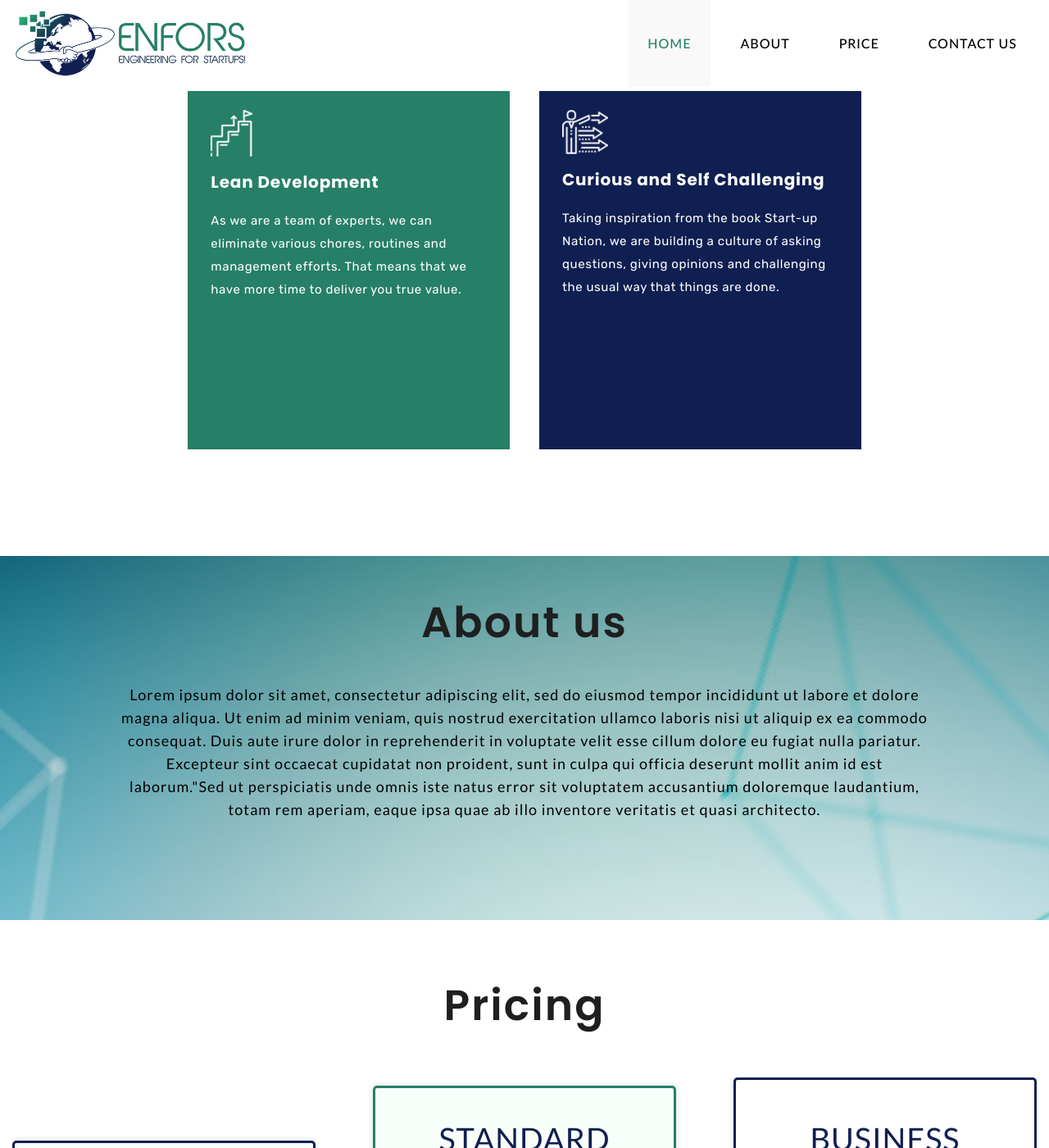
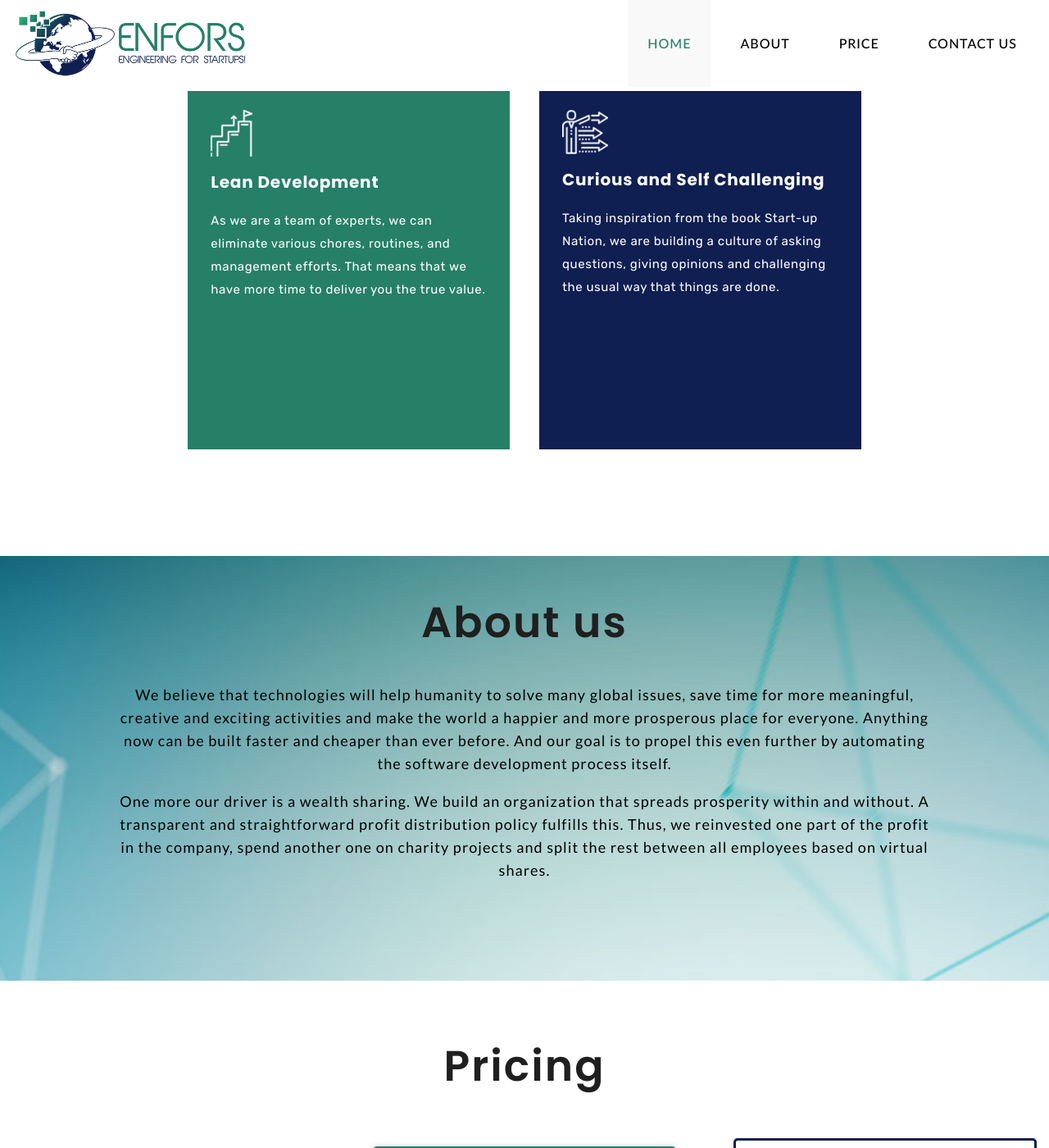
Before and after one commit to chachik/chachik.github.io, a Jekyll site: the page built from index.html, in a window 1280 px wide and 1400 px high, scrolled down 1338 px. Shown: the whole window at 82% size. Built offline with Jekyll 4.4.1, drawn with Linux system fonts in a browser that asks for light colours; some web fonts are replaced; Markdown is read by kramdown in place of the engine named in the settings; some of the changed text lies outside the part shown.

Commit message:
About content added.

```diff
--- a/index.html
+++ b/index.html
@@ -74,7 +74,7 @@ layout: default
 								<h3 class="title h4">Specialized for Startups</h3>
 							</div>
 							<div class="text-holder">
-								<p>Our mindset, skills and approach are fully optimized for start-ups. By working together with you we move fast and break things. We believe that 'done' is better than 'perfect'. We craft every release as a micro MVP and use open source solutions. We entirely concentrate on your needs and specifics.</p>
+								<p>Our mindset, skills, and approach are fully optimized for start-ups. By working together with you we move fast and break things. We believe that 'done' is better than 'perfect'. We craft every release as a micro MVP and use open source solutions. We entirely concentrate on your needs and specifics.</p>
 							</div>
 						</li>
 						<li>
@@ -96,7 +96,7 @@ layout: default
 								<h3 class="title h4">Experience and Proficiency</h3>
 							</div>
 							<div class="text-holder">
-								<p>With each passing year, a single developer becomes able to produce much more value because of an increasing maturity of available tools, frameworks and libraries. That said, in order to leverage the maximum power of state-of-the-art te chnologies, engineers have to be true experts. And so our teams consist only of senior experienced engineers.</p>
+								<p>With each passing year, a single developer becomes able to produce much more value because of an increasing maturity of available tools, frameworks, and libraries. That said, in order to leverage the maximum power of state-of-the-art technologies, engineers have to be true experts. And so our teams consist only of senior experienced engineers.</p>
 							</div>
 						</li>
 						<li>
@@ -107,7 +107,7 @@ layout: default
 								<h3 class="title h4">Lean Development</h3>
 							</div>
 							<div class="text-holder">
-								<p>As we are a team of experts, we can eliminate various chores, routines and management efforts. That means that we have more time to deliver you true value.</p>
+								<p>As we are a team of experts, we can eliminate various chores, routines, and management efforts. That means that we have more time to deliver you the true value.</p>
 							</div>
 						</li>
 						<li>
@@ -131,7 +131,8 @@ layout: default
 						<h2 class="title h1">About us</h2>
 					</header>
 					<div class="text-box">
-						<p>Lorem ipsum dolor sit amet, consectetur adipiscing elit, sed do eiusmod tempor incididunt ut labore et dolore magna aliqua. Ut enim ad minim veniam, quis nostrud exercitation ullamco laboris nisi ut aliquip ex ea commodo consequat. Duis aute irure dolor in reprehenderit in voluptate velit esse cillum dolore eu fugiat nulla pariatur. Excepteur sint occaecat cupidatat non proident, sunt in culpa qui officia deserunt mollit anim id est laborum."Sed ut perspiciatis unde omnis iste natus error sit voluptatem accusantium doloremque laudantium, totam rem aperiam, eaque ipsa quae ab illo inventore veritatis et quasi architecto.</p>
+						<p>We believe that technologies will help humanity to solve many global issues, save time for more meaningful, creative and exciting activities and make the world a happier and more prosperous place for everyone. Anything now can be built faster and cheaper than ever before. And our goal is to propel this even further by automating the software development process itself.</p>
+						<p>One more our driver is a wealth sharing. We build an organization that spreads prosperity within and without. A transparent and straightforward profit distribution policy fulfills this. Thus, we reinvested one part of the profit in the company, spend another one on charity projects and split the rest between all employees based on virtual shares.</p>
 					</div>
 				</div>
 			</section>
@@ -214,7 +215,6 @@ layout: default
 					</ul>
 				</div>
 			</section>
-			{% comment %}
 			<section id="section-4" class="section-blog section parallax-holder">
 				<img class="parallax-img" src="images/section-bg-2.jpg" width="1423" height="949" alt="image description">
 				<div class="container">
@@ -355,7 +355,6 @@ layout: default
 					</div>
 				</div>
 			</section>
-			{% endcomment %}
 			<section id="section-5" class="section-contact section">
 				<div class="container">
 					<header class="section-header">
```
